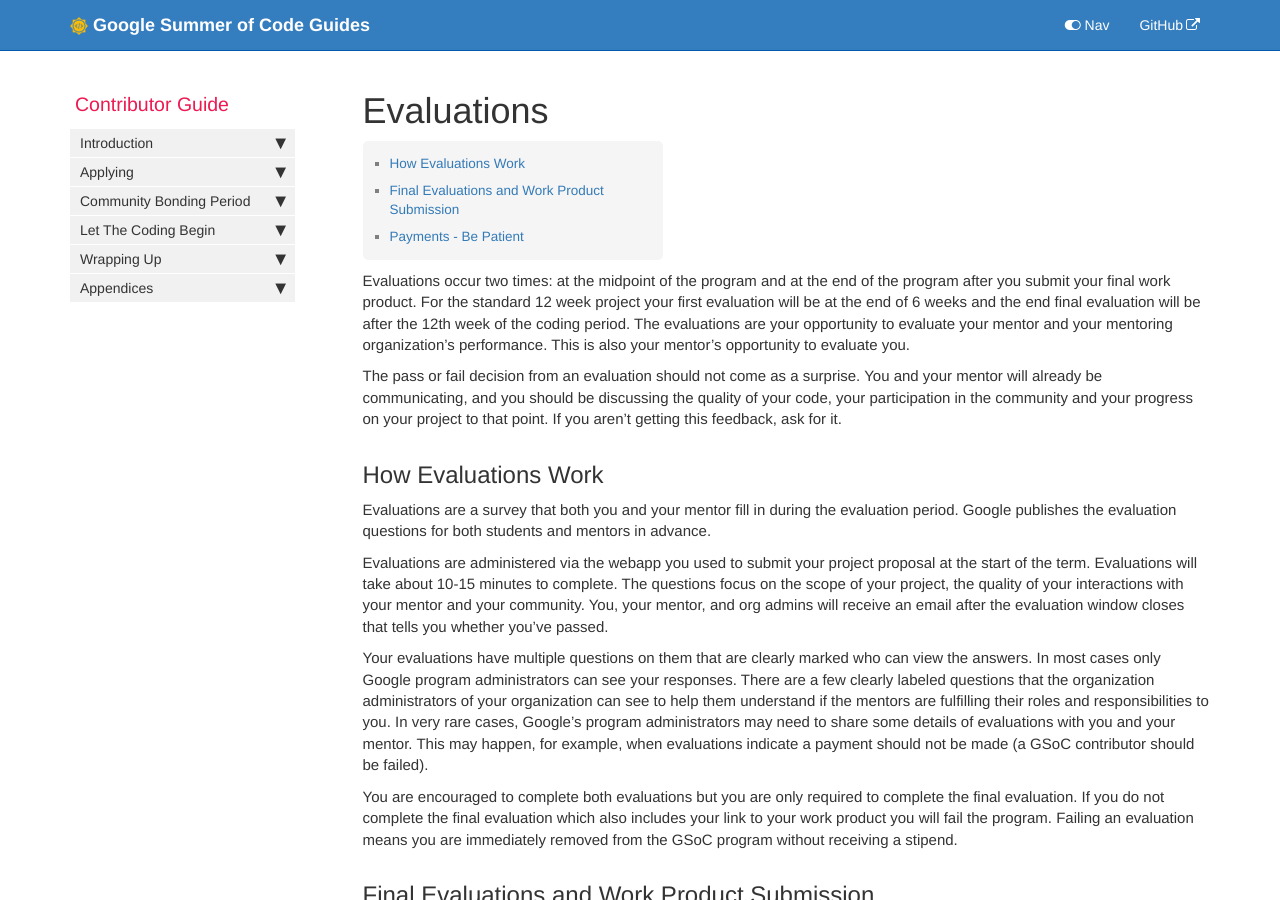
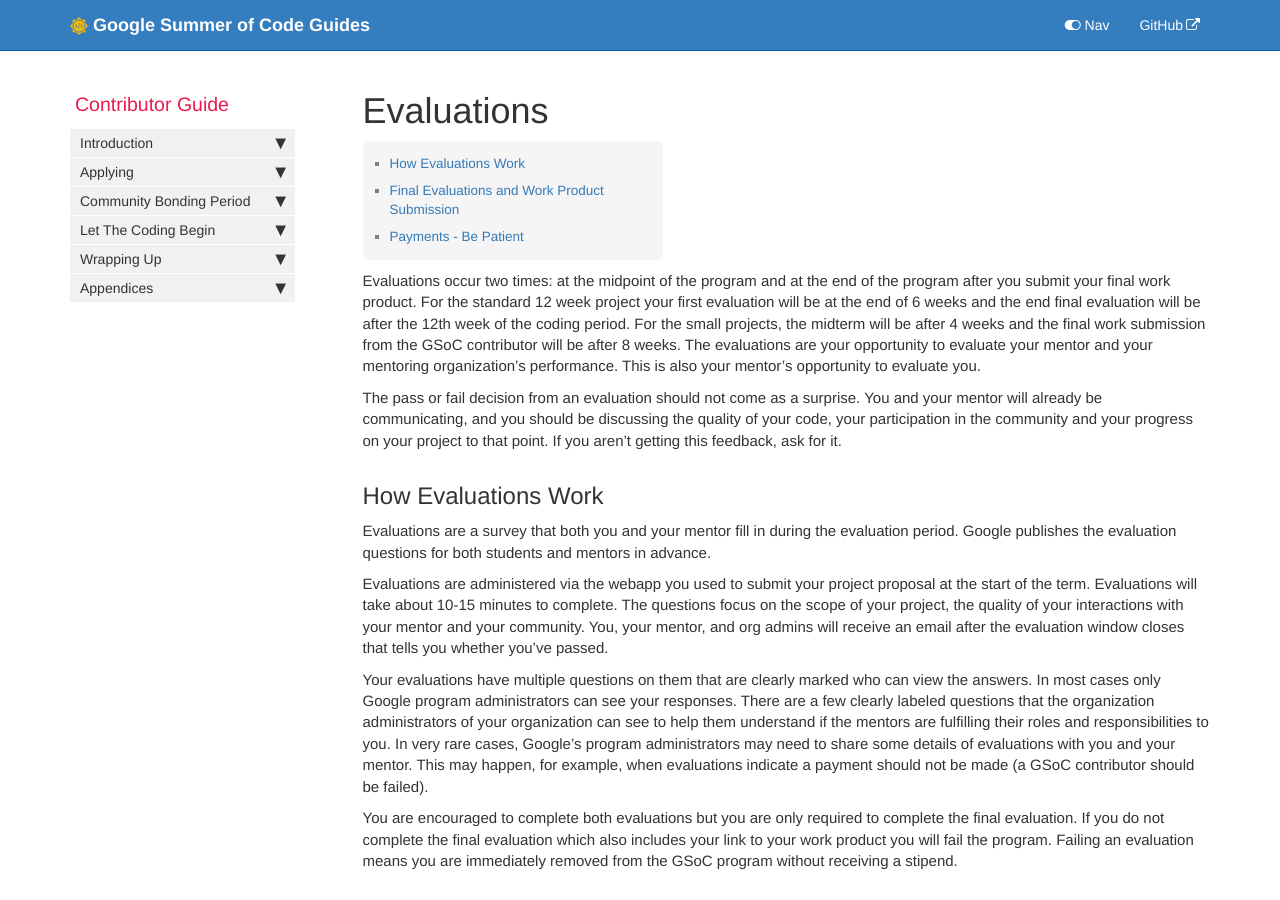
Before and after one commit to google/gsocguides, a Jekyll site: the page built from pages/student/15-evaluations.md, in a window 1280 px wide and 900 px high. Built offline with Jekyll 4.4.1, drawn with Linux system fonts in a browser that asks for light colours.

Commit message:
Update 15-evaluations.md
adding small project eval

```diff
--- a/pages/student/15-evaluations.md
+++ b/pages/student/15-evaluations.md
@@ -6,7 +6,7 @@ permalink: student/evaluations.html
 sidebar: student_sidebar
 ---
 
-Evaluations occur two times: at the midpoint of the program and at the end of the program after you submit your final work product. For the standard 12 week project your first evaluation will be at the end of 6 weeks and the end final evaluation will be after the 12th week of the coding period. The evaluations are your opportunity to evaluate your mentor and your mentoring organization's performance. This is also your mentor's opportunity to evaluate you.
+Evaluations occur two times: at the midpoint of the program and at the end of the program after you submit your final work product. For the standard 12 week project your first evaluation will be at the end of 6 weeks and the end final evaluation will be after the 12th week of the coding period. For the small projects, the midterm will be after 4 weeks and the final work submission from the GSoC contributor will be after 8 weeks. The evaluations are your opportunity to evaluate your mentor and your mentoring organization's performance. This is also your mentor's opportunity to evaluate you.
 
 The pass or fail decision from an evaluation should not come as a surprise. You and your mentor will already be communicating, and you should be discussing the quality of your code, your participation in the community and your progress on your project to that point. If you aren't getting this feedback, ask for it.
 
```
